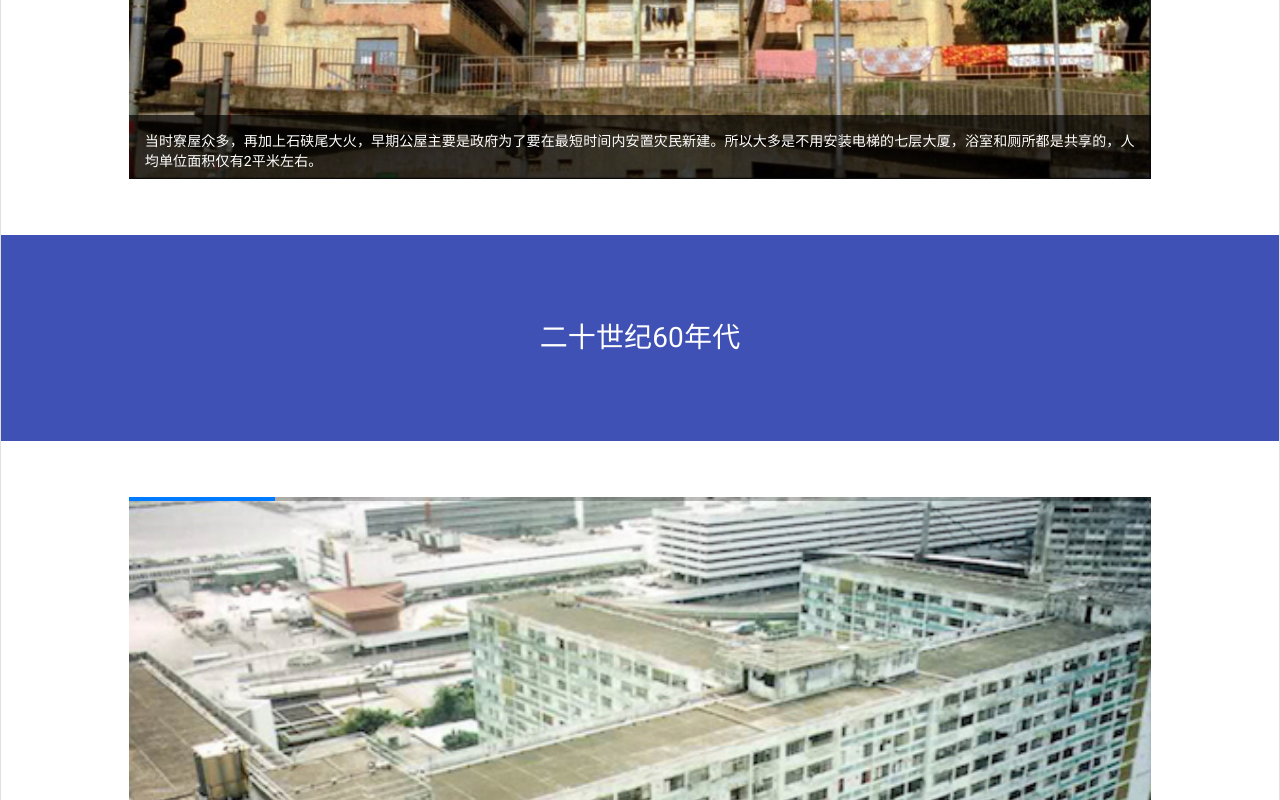
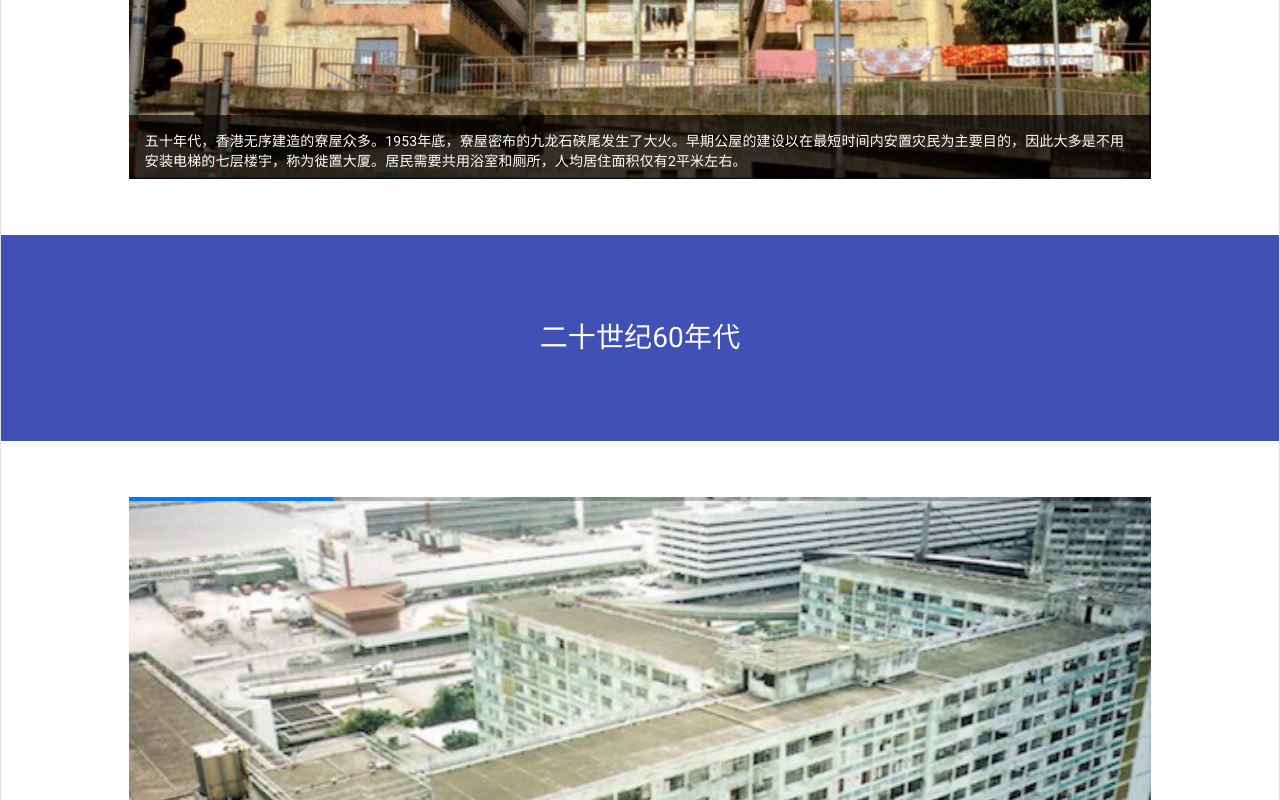
Before and after one commit to zengxingfu/hk-housing, a Vue app: page /#/content/album in a window 1280 px wide. Shown: the part 1340-2140 px from the top of the page. Built offline with nearby package versions, Linux system fonts and the light colour scheme.

Commit message:
修改了图集的文稿

```diff
--- a/src/assets/image_collection_data.js
+++ b/src/assets/image_collection_data.js
@@ -48,38 +48,39 @@ const fifty = [
     // src: 'https://ws4.sinaimg.cn/large/006tNc79ly1frupqyzhzsj30qp0htwgz.jpg',
     title: "",
     subtitle:
-      "当时寮屋众多，再加上石硖尾大火，早期公屋主要是政府为了要在最短时间内安置灾民新建。所以大多是不用安装电梯的七层大厦，浴室和厕所都是共享的，人均单位面积仅有2平米左右。"
+      "五十年代，香港无序建造的寮屋众多。1953年底，寮屋密布的九龙石硖尾发生了大火。早期公屋的建设以在最短时间内安置灾民为主要目的，因此大多是不用安装电梯的七层楼宇，称为徙置大厦。居民需要共用浴室和厕所，人均居住面积仅有2平米左右。"
   },
   {
     id: 2,
     src: fifty_2, //ws4.sinaimg.cn/large/006tNc79ly1frupqyuzoxj30fm0afdiz.jpg',
     title: "",
-    subtitle: "石硖尾徙置区是第一代大量新建的标准化公屋。"
+    subtitle: "石硖尾徙置区是第一代批量兴建的标准化公屋的区域。"
   },
   {
     id: 3,
     src: fifty_3,
     title: "",
-    subtitle: "这种七层徙置大厦不需安装电梯，九个月内就可完工。"
+    subtitle: "早期的七层徙置大厦不需安装电梯，九个月内就可完工。"
   },
   {
     id: 4,
     src: fifty_4,
     title: "",
-    subtitle: "早期徙置大厦一般呈“H”形或“日”型."
+    subtitle: "五十年代的徙置大厦一般呈“H”形或“日”型。"
   },
   {
     id: 5,
     src: fifty_5,
     title: "",
-    subtitle: "50年代的公屋，单位面积仅仅由3-4人的8平方米到10人的22.7平方米。"
+    subtitle:
+      "五十年代的公屋，每户面积很小。3-4人的小户型，面积为8平米；10人的大户型，也仅有22.7平方米。"
   },
   {
     id: 6,
     src: fifty_6,
     title: "",
     subtitle:
-      "在极度挤迫的环境中，居民想尽办法争取空间。这样简陋的结构导致了住户之间密切的接触。"
+      "在极度拥挤的环境中，居民想尽办法利用公共空间，住户之间的来往非常频繁。"
   }
 ];
 
@@ -92,45 +93,30 @@ const sixty = [
       "由于公屋还是供不应求，60年代公屋设计的主要目的是提升居住环境以及期望安置更多住户。这些公屋高12-20层，开始设有电梯和独立的厕所。"
   },
   {
-    id: 2,
-    src: sixty_2,
-    title: "",
-    subtitle:
-      "60年代公屋主要类型是徙置三，四和五型，主要目的是提升居住环境以及期望安置更多住户。"
-  },
-  {
     id: 3,
     src: sixty_3,
     title: "",
     subtitle:
-      "这些公屋多是板条型的大厦，从中央走廊进入单位，提高了整体楼宇的实用率。"
-  },
-  {
-    id: 4,
-    src: sixty_4,
-    title: "",
-    subtitle: "徙置四型大厦开始安装电梯，每层约有64个单位。"
+      "这些公屋大厦大多呈板条型，从中央走廊入户，提高了整体楼宇的实用率。"
   },
   {
     id: 5,
     src: sixty_5,
     title: "",
-    subtitle:
-      "徙置四型开始，公屋也在增加通风性方面改良了设计，在走廊添加了通风窗设计。"
+    subtitle: "公屋的通风性得到改善，很多公屋的走廊添加了通风窗设计。"
   },
   {
     id: 6,
     src: sixty_6,
     title: "",
     subtitle:
-      "60年代公屋，居住面积也有所改善，人均面积由2.2平方米提升到约3.3平方米。"
+      "六十年代的公屋，居住面积也有所扩大，人均居住面积由2.2平方米扩大到约3.3平方米。"
   },
   {
     id: 7,
     src: sixty_7,
     title: "",
-    subtitle:
-      "60-70年代廉租屋大厦标准单位。独立厕所、厨房和阳台的加入使居民生活质素大大提高。"
+    subtitle: "独立厕所、厨房和阳台的配置大大提高了居民的生活质量。"
   }
 ];
 
@@ -140,41 +126,41 @@ const seventy = [
     src: seventy_1,
     title: "",
     subtitle:
-      "由于70年代起初的“十年建屋计划”和房屋委员会的成立， 社区式规划的屋邨开始建立，配套设施开始多元化，人均居住面积也提升到约4.7平方米，居住环境进一步改善。"
+      "七十年代初，政府启动“十年建屋计划”。社区式屋邨开始建立，配套设施更加多元，人均居住面积也扩大到约4.7平方米，居住环境得到进一步改善。"
   },
   {
     id: 2,
     src: seventy_2,
     title: "",
     subtitle:
-      "出于当时对于公屋的大量需求，70年代发展出了双塔式的公屋设计，这类大厦楼高24层，由两个“口”字结构组成。"
+      "七十年代公屋的需求量依然很高，可容纳更多居民的双塔式的公屋设计被推广开来。这类公屋楼高24层，由两个“口”字结构组成。"
   },
   {
     id: 3,
     src: seventy_3,
     title: "",
-    subtitle: "这类“口”字结构设计形成的中央光井有利于采光和通风。"
+    subtitle: "双塔式公屋的“口”字结构设计形成了中央天井，便于采光和通风。"
   },
   {
     id: 4,
     src: seventy_4,
     title: "",
     subtitle:
-      "双塔式公屋的“口”字结构也缓解了当时治安较差的问题，让居民可以守望相助。"
+      "双塔式公屋的“口”字结构也在一定程度缓解了当时公屋治安较差的问题。站在走廊上可以一眼望到公屋各处，居民可以守望相助。"
   },
   {
     id: 5,
     src: seventy_5,
     title: "",
     subtitle:
-      "双塔式公屋内部结构依然简陋，室内基本只有一个生活空间，住户需要自行隔出私人空间。"
+      "七十年代公屋的内部结构依然简陋，室内基本只有一个整块的生活空间，住户需要自行隔出私人空间。"
   },
   {
     id: 6,
     src: seventy_6,
     title: "",
     subtitle:
-      "华富邨是第一个社区式规划的公屋，随着配套设施完善和公屋社区的建立，居民的归属感大大加强。"
+      "华富邨是第一个社区式规划的公屋，随着配套设施的完善和公屋社区的建立，居民的归属感大大提升。"
   }
 ];
 
@@ -184,41 +170,34 @@ const eighty = [
     src: eighty_1,
     title: "",
     subtitle:
-      "为了提升居住环境， 80年代改进出”Y“型大厦设计，解决了噪音问题和原本单位对望造成的隐私问题。每户设立了独立的浴室，厨房和露台，单位面积也提升到由47-70平方米。"
+      "八十年代，为了降低人口压力，香港政府开始在人口稀疏的地区发展“新市镇”。“新市镇”的屋邨大多建于山地。"
   },
   {
     id: 2,
     src: eighty_2,
     title: "",
     subtitle:
-      "由于治安较为改善，为了回应居民对于环境的要求，“H”型大厦被设计出来，改善了噪音问题，也增加了地面空间的使用性。"
+      "八十年代，“Y”型大厦成为公屋建设的主流形态。每单位面积增加到47-70平方米，居民可以按自己的喜好隔断与划分空间。"
   },
   {
     id: 3,
     src: eighty_3,
     title: "",
     subtitle:
-      "80年代的公屋设计开始关注私人空间，所以Y型大厦被设计出改良以往的隐私问题。"
+      "八十年代的公屋在规划上也减少了每层的户数，使得居民生活环境进一步提高。"
   },
   {
     id: 4,
     title: "",
     src: eighty_4,
     subtitle:
-      "改进出的”Y“型大厦设计，进一步提高了公屋经济效益，”Y“型大厦楼高35层，包含超过800个单位。"
+      "八十年代的公屋设计开始重视居民的隐私和个人空间。公屋以两居室套型居多，人均居住面积增加到5平方米。"
   },
   {
     id: 5,
     src: eighty_5,
     title: "",
-    subtitle:
-      "80年代，由于房委会的重建计划，徙置大厦开始被重建成设备齐全的现代化公屋。"
-  },
-  {
-    id: 6,
-    src: eighty_6,
-    title: "",
-    subtitle: "单位面积增大到47-70平方米，居民可以按自己喜好隔断和划分空间。"
+    subtitle: "由于1984年开放单身申请公屋制度，部分屋邨开始提供一人居住单位。"
   }
 ];
 
@@ -228,39 +207,41 @@ const ninety = [
     src: ninety_1,
     title: "",
     subtitle:
-      "为了地尽其用，90年代开始大量新建和谐式公屋，楼高可达40层。这批公屋对治安进行了改善，如大堂装设了大门，设置安保摄像等。"
+      "九十年代，为了地尽其用，香港政府开始规划建设大量“和谐式”公屋，楼高可达40层。这批公屋对治安进行了改善，大堂装设了大门，安保摄像头也陆续安装起来。"
   },
   {
     id: 2,
     src: ninety_2,
     title: "",
     subtitle:
-      "90年代公屋建设的主要目的就是地尽其用，务求在规划上有效的运用资源。"
+      "九十年代的“和谐型”公屋是新一代公屋的标志，“和谐型”公屋包含多种户型，满足了家庭大小多样化的需求。"
   },
   {
     id: 3,
     src: ninety_3,
     title: "",
-    subtitle: "90年代的公屋设计代表就是和谐型公屋，其中，十字型最为普遍。"
+    subtitle:
+      "九十年代公屋建设的主要目的是地尽其用，务求在规划上有效地运用资源，四翼一幢呈“十”字形的“和谐式”公屋就是代表之一。"
   },
   {
     id: 4,
     src: ninety_4,
     title: "",
-    subtitle: "十字型公屋楼高可达四十层，每层约有20个单位。"
+    subtitle: "“和谐型”公屋每层约有20户，相比从前的设计，每层户数更少。"
   },
   {
     id: 5,
     src: ninety_5,
     title: "",
     subtitle:
-      "90年代的公屋改善了室内环境，单位分类为1-2人，2-3人，1睡房，2睡房和3睡房。"
+      "除了丰富社区设施之外，政府也通过将屋邨建筑外墙粉刷成彩色和在公共空间放置艺术品来增加居民归属感。"
   },
   {
     id: 6,
     src: ninety_6,
     title: "",
-    subtitle: "这批公屋治安也进一步改善，如大堂装设了大门，设置安保摄像等。"
+    subtitle:
+      "九十年代的公屋进一步改善了室内环境，每个房间都设置了窗户，以供采光通风。"
   }
 ];
 
@@ -270,41 +251,35 @@ const twentyFirst = [
     src: twentyFirst_1,
     title: "",
     subtitle:
-      "21世纪初，屋邨的建设更注重在提供舒适居所的同时减少对环境的影响。保证最大化的利用地形特点，发挥优势，让单位和公共地方得到更好的通风和采光，以及尽可能增加屋邨绿化。"
+      "二十一世纪初，公屋设计尽可能增加了屋邨绿化。居住空间以及公共空间的通风与采光问题得到了进一步改善。"
   },
   {
     id: 2,
     src: twentyFirst_2,
     title: "",
     subtitle:
-      "21世纪面对香港的经济转型，公屋设计转向务求长远效益，除了保证公屋供应，公屋也在设计上更加注重采光，吸热和控制噪音。"
-  },
-  {
-    id: 3,
-    src: twentyFirst_3,
-    title: "",
-    subtitle:
-      "公屋的设计方针以公众需求为导向，即「功能至 上、高成本效益设计」。"
+      "二十一世纪公屋的设计方针以公众需求为导向，即“功能至上、高成本效益设计”。"
   },
   {
     id: 4,
     src: twentyFirst_4,
     title: "",
     subtitle:
-      "建筑师更多以电脑科技配合设计，以保证最大化的利用地形特点发挥优势。"
+      "为适应香港的经济转型，公屋设计转向务求长远效益。公屋设计力图最大化地利用地形特点，提供更好的采光，并且控制噪音。"
   },
   {
     id: 5,
     src: "",
     src: twentyFirst_5,
-    subtitle: "为了环保和可持续发展政策，材料的选择和屋邨绿化都经过一番设计。"
+    subtitle:
+      "为了贯彻环保和可持续发展政策，从公屋建筑材料的选择到屋邨绿化都经过精心设计。"
   },
   {
     id: 6,
     src: twentyFirst_6,
     title: "",
     subtitle:
-      "牛头角下邨在建设时以电脑模拟了气流，光照等的影响安排各幢楼的分布。"
+      "牛头角下邨是这个时期的代表屋邨之一。在公屋的设计阶段，借助电脑模拟了气流、光照等影响因素，以期更合理地安排各幢楼的分布。"
   }
 ];
 
--- a/src/views/Environment/index.vue
+++ b/src/views/Environment/index.vue
@@ -49,43 +49,43 @@ export default {
         {
           id: 1,
           subtitle:
-            "1.	50年代的公屋主要是政府为了要在最短时间内安置灾民新建。所以大多是不用安装电梯的七层大厦，浴室和厕所都是共享的，人均单位面积仅有2平米左右。",
+            "五十年代的公屋主要是政府为了安置寮屋区居民所建。楼高大多为七层，无电梯。居民需要共用浴室和厕所，人均居住面积仅有2平米左右。",
           src: fifty_1
         },
         {
           id: 2,
           subtitle:
-            "2.	60年代公屋设计的主要目的是提升居住环境以及期望安置更多住户。这些公屋高12-20层，开始设有电梯和独立的厕所，人均面积也由2.2平方米提升到约3.3平方米。",
+            "六十年代公屋设计的主要目的是提升居住环境以及安置更多住户。这一时间段内新建的公屋大多高12-20层，开始设有电梯和独立的厕所，人均居住面积也扩大到约3.3平方米。",
           src: sixty_1
         },
         {
           id: 3,
           subtitle:
-            "3.	70年代， 社区式规划的屋邨开始建立，配套设施开始多元化，人均居住面积也提升到约4.7平方米，居住环境进一步改善。",
+            "七十年代，社区式规划的屋邨开始出现。屋邨的配套设施更加多元，人均居住面积扩大到约4.7平方米，居住环境得到进一步的改善。",
           src: seventy_4
         },
         {
           id: 4,
           subtitle:
-            "4.	80年代，公屋设计注重改进噪音，隐私问题，且每户设立了独立的浴室，厨房和露台，单位面积也提升到由47-70平方米。",
+            "八十年代，公屋设计更加关注人居环境，设计上侧重于改进噪音和隐私问题。每户公屋都会有独立的浴室、厨房和露台，单户面积达到47-70平方米。",
           src: eighty_1
         },
         {
           id: 5,
           subtitle:
-            "5.	90年代开始大量新建的和谐式公屋对治安进行了改善，如大堂装设了大门，设置安保摄像等。单位类别也开始划分，包括1-2人，2-3人，1睡房，2睡房和3睡房。",
+            "九十年代新建的公屋，重点改善了安保问题。公屋大堂装设了大门，安保摄像头也开始陆续架设。",
           src: ninety_6
         },
         {
           id: 6,
           subtitle:
-            "6.	21世纪初，屋邨的建设更注重在提供舒适居所的同时减少对环境的影响。设计目的主要是为了让单位和公共地方得到更好的通风和采光，以及尽可能增加屋邨绿化。",
+            "二十一世纪初，屋邨的建设更注重环境友好。设计尽可能增加了屋邨绿化。居住空间以及公共空间的通风与采光问题得到了进一步改善。",
           src: twentyFirst_2
         },
         {
           id: 7,
           subtitle:
-            "7.	现时公屋设计以改善人居环境为主要目的，从屋邨各条道路的布局规划到绿化范围都是希望达到“功能至上、高成本效益设计”。",
+            "最近几年，公屋设计以改善人居环境为主要目的，屋邨的布局设计以“功能至上、高成本效益设计”为目标。",
           src: twentyFirst_5
         }
       ]
```
Also changed, not shown: 1 other file (tests, documents, lock files or other folders).
